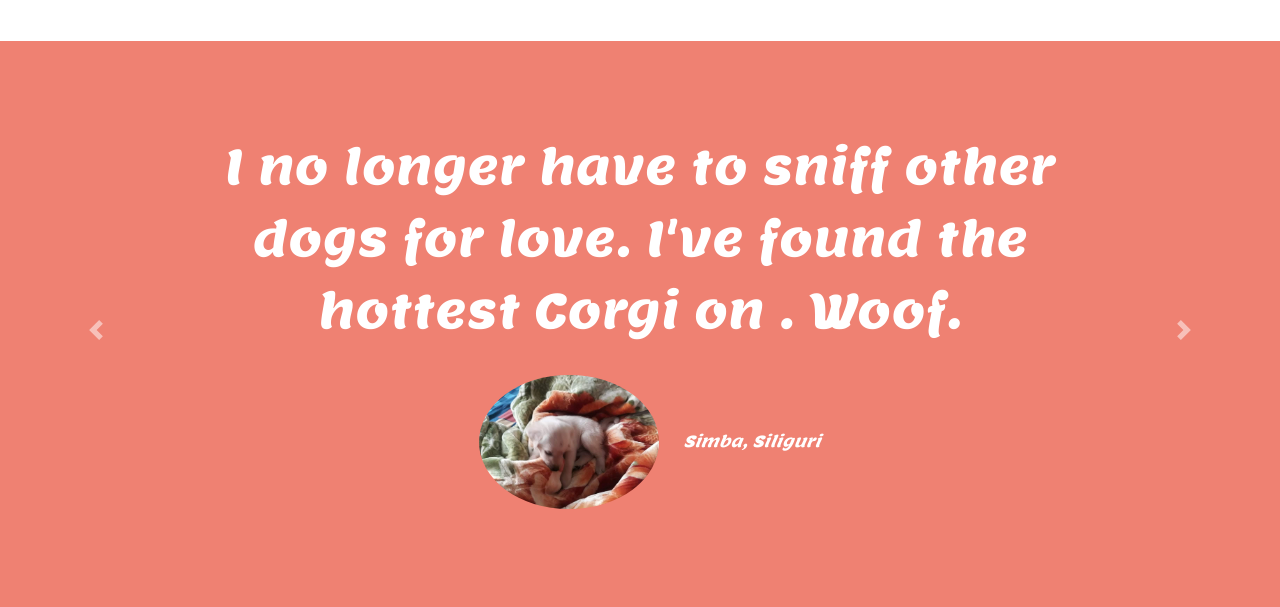
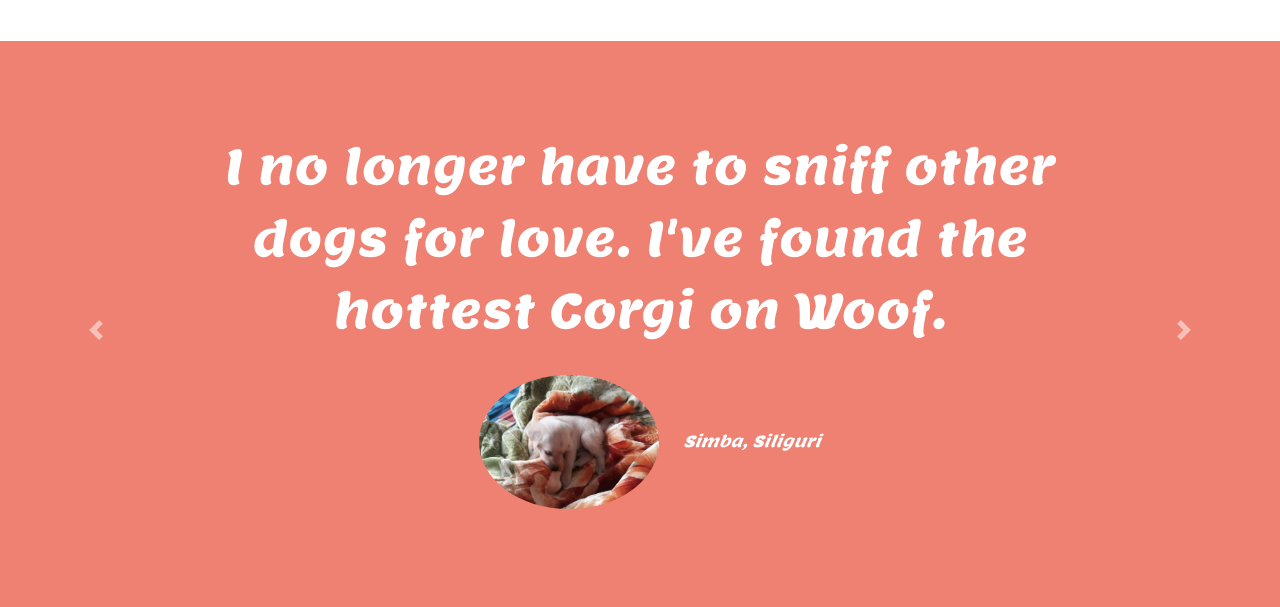
Before and after one commit to jaiswalkishan123/Woof-best-match-for-dogs, a plain HTML site: page index.html in a window 1280 px wide. Shown: the part 1060-1667 px from the top of the page. Drawn offline with nearby package versions, Linux system fonts and the light colour scheme.

Commit message:
Update index.html

```diff
--- a/index.html
+++ b/index.html
@@ -94,7 +94,7 @@
     <div id="testimonial-carousel" class="carousel slide" data-ride="false" >
       <div class="carousel-inner">
         <div class="carousel-item active">
-          <h2>I no longer have to sniff other dogs for love. I've found the hottest Corgi on . Woof.</h2>
+          <h2>I no longer have to sniff other dogs for love. I've found the hottest Corgi on Woof.</h2>
           <img class="testimonial-image" src="images/simba.jpeg" alt="dog-profile" style="border-radius:100%">
           <em>Simba, Siliguri</em>
         </div>
```
